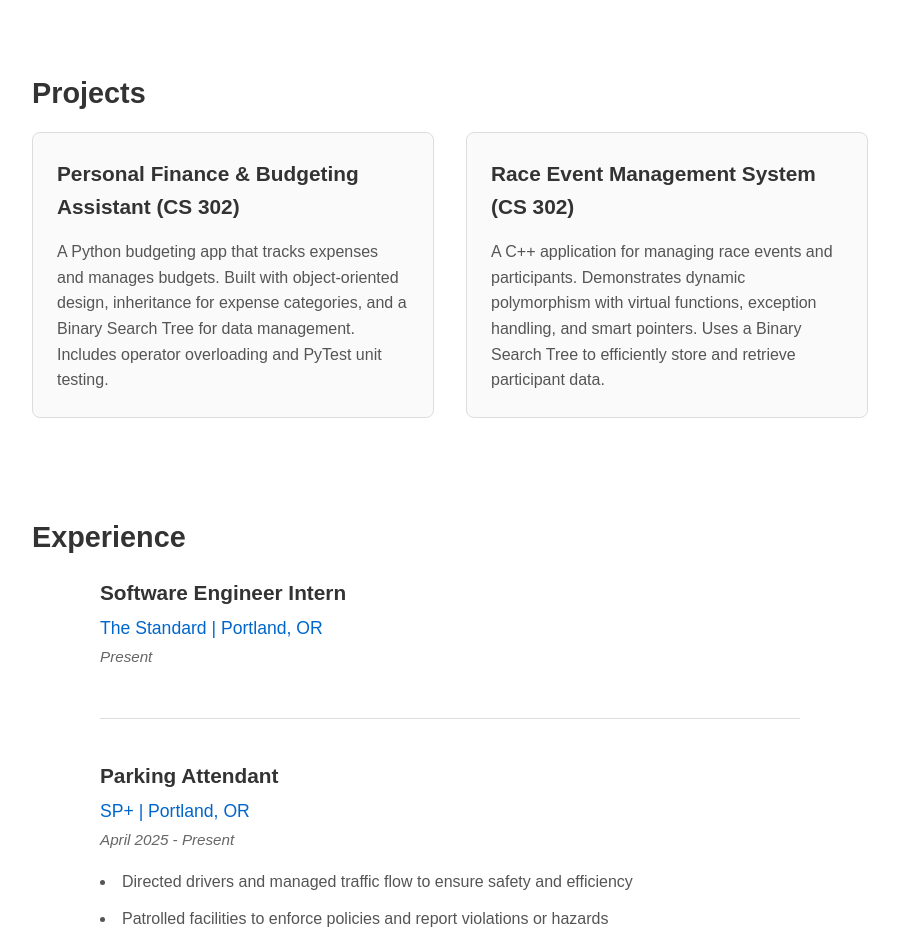
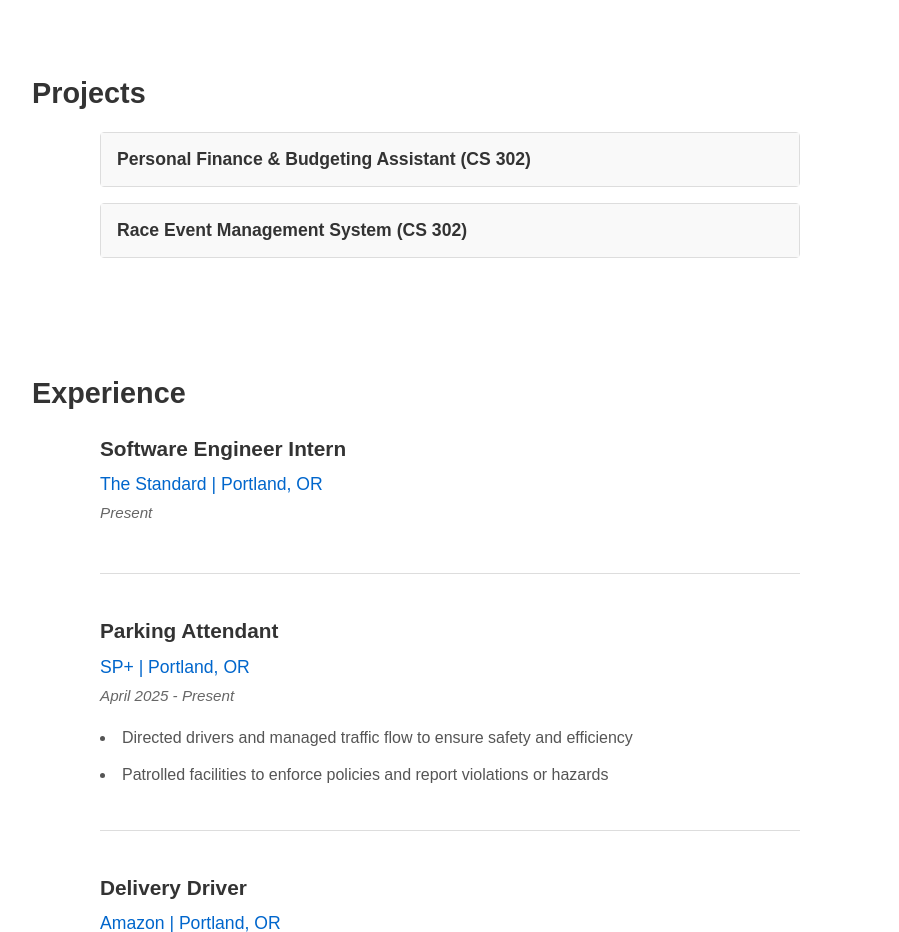
Before and after one commit to cabral2-gif/WebDev-Final, a plain HTML site: page index.html in a window 1280 px wide. Shown: the part 1040-1972 px from the top of the page, without its empty margins (190-1089 px from the left). Drawn offline with Linux system fonts and the light colour scheme.

Commit message:
Add accordion to Projects section

```diff
--- a/index.html
+++ b/index.html
@@ -53,15 +53,23 @@
 
     <section id="projects">
         <h2>Projects</h2>
-        <div class="projects-grid">
-            <div class="project-card">
-                <h3>Personal Finance & Budgeting Assistant (CS 302)</h3>
-                <p>A Python budgeting app that tracks expenses and manages budgets. Built with object-oriented design, inheritance for expense categories, and a Binary Search Tree for data management. Includes operator overloading and PyTest unit testing.</p>
+        <div class="accordion" id="projectsAccordion">
+            <div class="accordion-item">
+                <button class="accordion-header" data-project="0">
+                    Personal Finance & Budgeting Assistant (CS 302)
+                </button>
+                <div class="accordion-body" id="project-0">
+                    <p>A Python budgeting app that tracks expenses and manages budgets. Built with object-oriented design, inheritance for expense categories, and a Binary Search Tree for data management. Includes operator overloading and PyTest unit testing.</p>
+                </div>
             </div>
 
-            <div class="project-card">
-                <h3>Race Event Management System (CS 302)</h3>
-                <p>A C++ application for managing race events and participants. Demonstrates dynamic polymorphism with virtual functions, exception handling, and smart pointers. Uses a Binary Search Tree to efficiently store and retrieve participant data.</p>
+            <div class="accordion-item">
+                <button class="accordion-header" data-project="1">
+                    Race Event Management System (CS 302)
+                </button>
+                <div class="accordion-body" id="project-1">
+                    <p>A C++ application for managing race events and participants. Demonstrates dynamic polymorphism with virtual functions, exception handling, and smart pointers. Uses a Binary Search Tree to efficiently store and retrieve participant data.</p>
+                </div>
             </div>
         </div>
     </section>
--- a/script.js
+++ b/script.js
@@ -1,5 +1,26 @@
 // script.js
 // JavaScript for my personal portfolio website
+
+//Accordion functionality
+const accordionHeaders = document.querySelectorAll('.accordion-header');
+
+accordionHeaders.forEach(header => {
+    header.addEventListener('click', () => {
+        const projectId = header.getAttribute('data-project');
+        const body = document.getElementById(`project-${projectId}`);
+        const isOpen = body.classList.contains('open');
+
+        //Close all other accordions
+        document.querySelectorAll('.accordion-body').forEach(item => {
+            item.classList.remove('open');
+        });
+
+        //Toggle current accordion
+        if (!isOpen) {
+            body.classList.add('open');
+        }
+    });
+});
 
 //Contact form validation
 const contactForm = document.getElementById('contact-form');
--- a/styles.css
+++ b/styles.css
@@ -261,6 +261,52 @@ section p {
     font-weight: 500;
 }
 
+.accordion {
+    max-width: 700px;
+    margin: 0 auto;
+}
+
+.accordion-item {
+    border: 1px solid #ddd;
+    border-radius: 4px;
+    margin-bottom: 1rem;
+}
+
+.accordion-header {
+    width: 100%;
+    padding: 1rem;
+    background-color: #f9f9f9;
+    border: none;
+    text-align: left;
+    font-size: 1.1rem;
+    font-weight: bold;
+    color: #333;
+    cursor: pointer;
+    transition: background-color 0.2s;
+}
+
+.accordion-header:hover {
+    background-color: #f0f0f0;
+}
+
+.accordion-body {
+    max-height: 0;
+    overflow: hidden;
+    transition: max-height 0.3s ease;
+    padding: 0 1rem;
+}
+
+.accordion-body.open {
+    max-height: 500px;
+    padding: 1rem;
+}
+
+.accordion-body p {
+    color: #555;
+    line-height: 1.6;
+    margin: 0;
+}
+
 .contact-content {
     max-width: 700px;
     margin: 0 auto;
```
